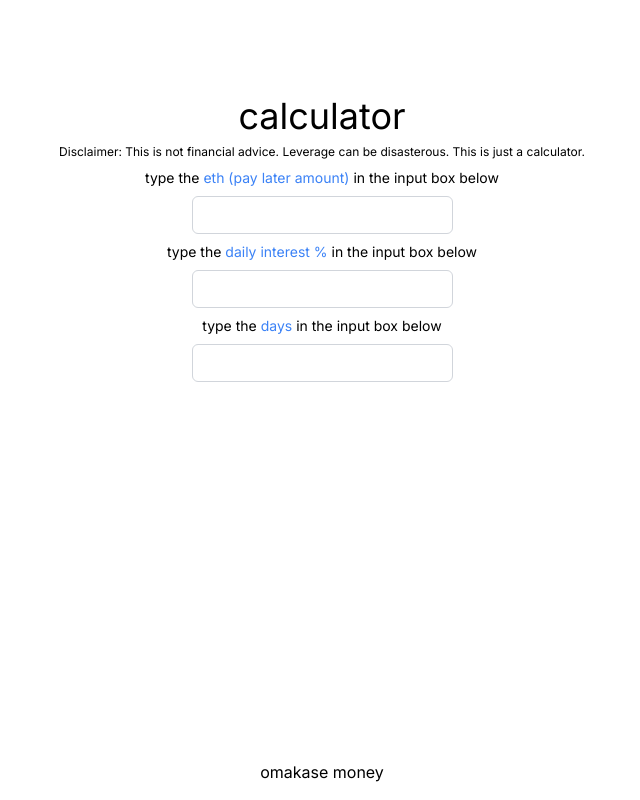
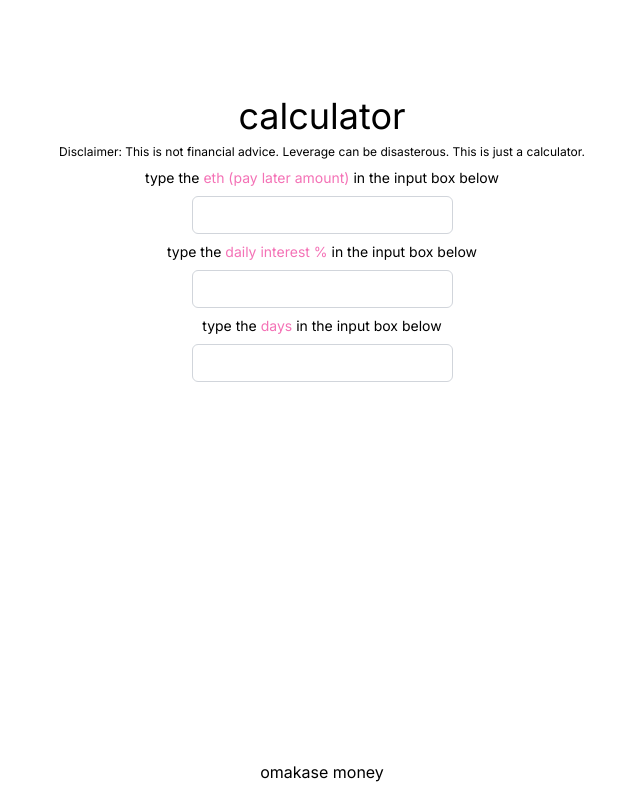
Before and after one commit to jarrensj/levercalc.com, a Next.js app: page / in a window 1280 px wide. Shown: the whole page, without its empty margins (318-958 px from the left). Built offline with nearby package versions, Linux system fonts and the light colour scheme.

Commit message:
change the input label text to pink because blue is confusing

```diff
--- a/components/Calculator.tsx
+++ b/components/Calculator.tsx
@@ -55,7 +55,7 @@ const Calculator = () => {
   return (
     <div>
       {/* ETH Input */}
-      <p className="text-sm mb-2">type the <span className="text-blue-500">eth (pay later amount)</span> in the input box below</p>
+      <p className="text-sm mb-2">type the <span className="text-pink-400">eth (pay later amount)</span> in the input box below</p>
       <input
         type="number"
         className={`mb-2 w-25 py-1 text-lg text-center border ${isEthValid ? 'border-gray-300' : 'border-red-500'} rounded-md focus:outline-none focus:ring-2 focus:ring-blue-500`}
@@ -66,7 +66,7 @@ const Calculator = () => {
       {!isEthValid && <p className="text-red-500 text-sm">Please enter a valid ETH amount (&gt;=0).</p>}
 
       {/* Daily Interest Input */}
-      <p className="text-sm mb-2">type the <span className="text-blue-500">daily interest %</span> in the input box below</p>
+      <p className="text-sm mb-2">type the <span className="text-pink-400">daily interest %</span> in the input box below</p>
       <input
         type="number"
         className={`mb-2 w-25 py-1 text-lg text-center border ${isInterestValid ? 'border-gray-300' : 'border-red-500'} rounded-md focus:outline-none focus:ring-2 focus:ring-blue-500`}
@@ -77,7 +77,7 @@ const Calculator = () => {
       {!isInterestValid && <p className="text-red-500 text-sm">Please enter a valid interest rate (&gt;=0%).</p>}
 
       {/* Days Input */}
-      <p className="text-sm mb-2">type the <span className="text-blue-500">days</span> in the input box below</p>
+      <p className="text-sm mb-2">type the <span className="text-pink-400">days</span> in the input box below</p>
       <input
         type="number"
         className={`mb-2 w-25 py-1 text-lg text-center border ${isDaysValid ? 'border-gray-300' : 'border-red-500'} rounded-md focus:outline-none focus:ring-2 focus:ring-blue-500`}
```
